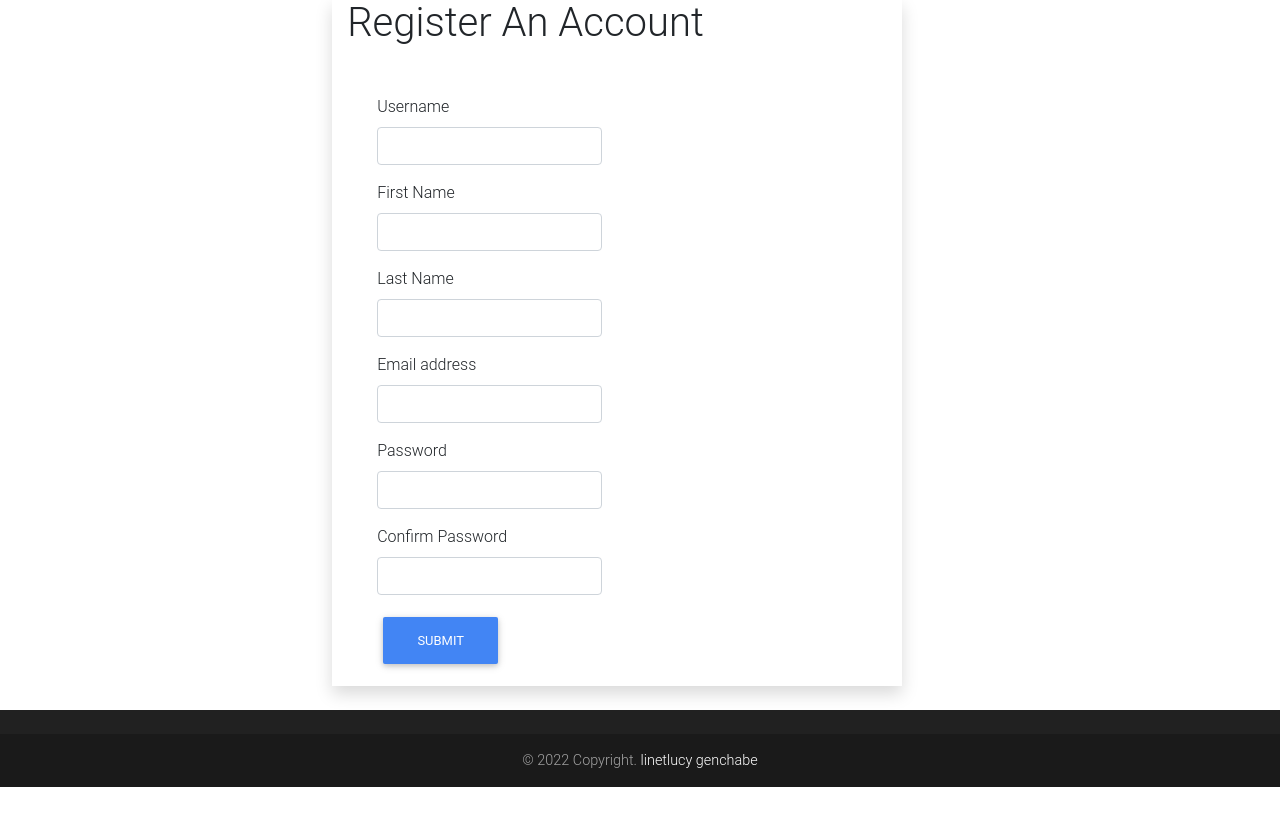
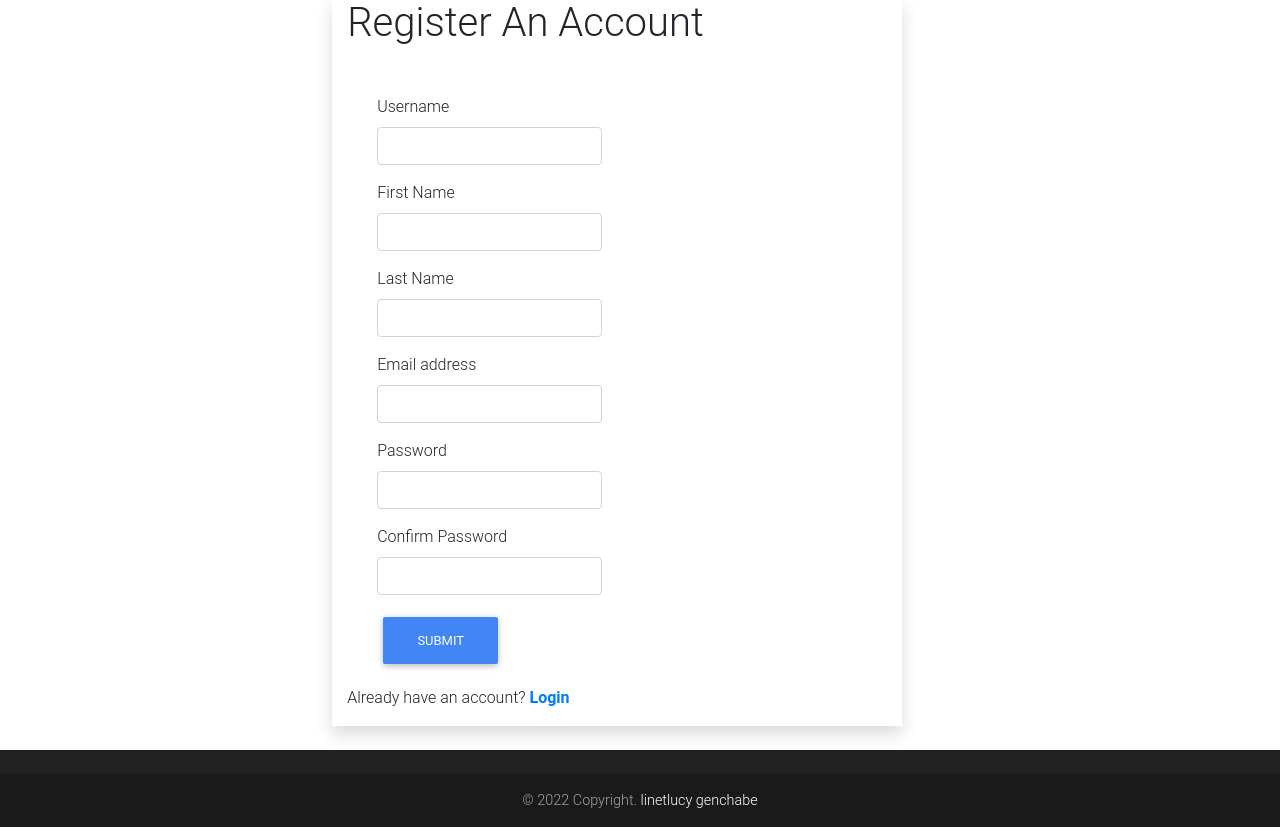
Before and after one commit to linetlucy-genchabe/Neighbourhood-Trends, a Django app: page /register/ in a window 1280 px wide. Shown: the part 123-950 px from the top of the page. Before the commit the page ends 910 px from the top, so only its background shows below. Run offline with Django 3.2, Linux system fonts and the light colour scheme; some libraries are stand-ins or nearby versions.

Commit message:
ft:added link for login page

```diff
--- a/trends/templates/registration/registration.html
+++ b/trends/templates/registration/registration.html
@@ -38,6 +38,7 @@
 
             </div>
         </form>
+        <p>Already have an account? <a class=' font-weight-bold' href="/accounts/login">Login</a></p>
         </div>
     </div>
 </div>
```
